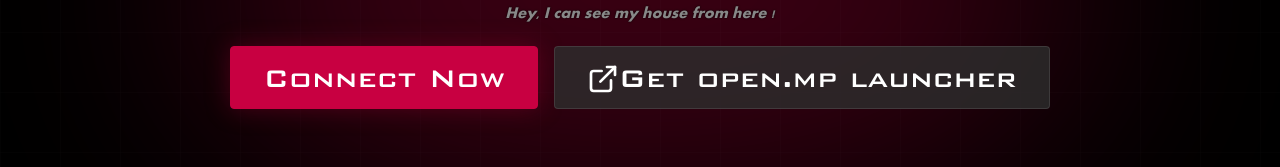
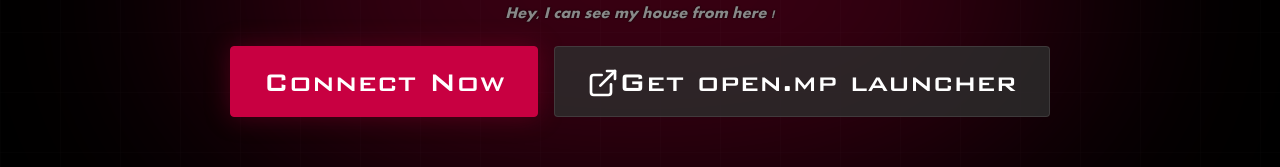
Before and after one commit to San-Andreas-Online/San-Andreas-Online.github.io, a Vue app in the folder app/: page / in a window 1280 px wide. Shown: the part 208-375 px from the top of the page. Built offline with nearby package versions, Linux system fonts and the light colour scheme.

Commit message:
fix: Fixed button padding

```diff
--- a/app/src/components/Button.vue
+++ b/app/src/components/Button.vue
@@ -18,7 +18,7 @@
 <style scoped lang="scss">
 	.btn {
 		display: inline-block;
-		padding: 0.75rem 2rem;
+		padding: 1rem 2rem;
 		border-radius: 4px;
 		font-size: inherit;
 		font-family: 'Bank Gothic', sans-serif;
```
